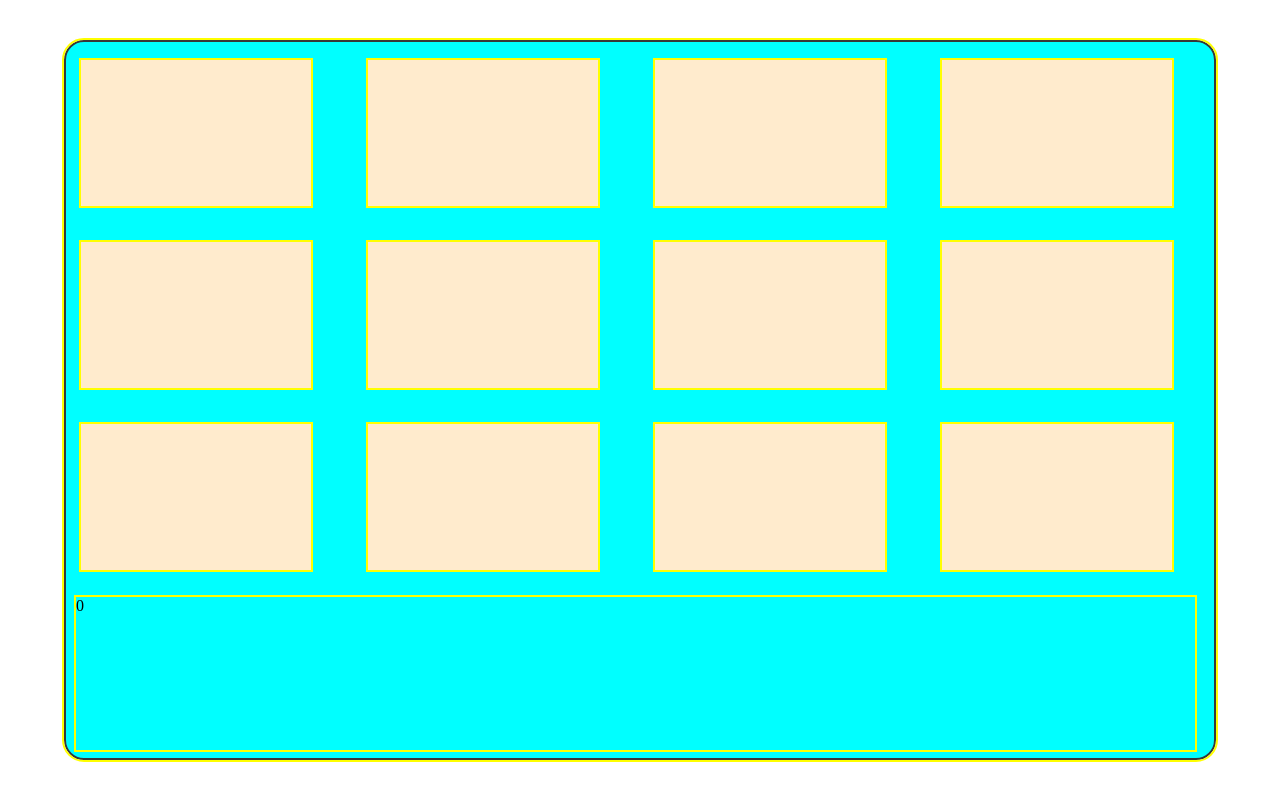
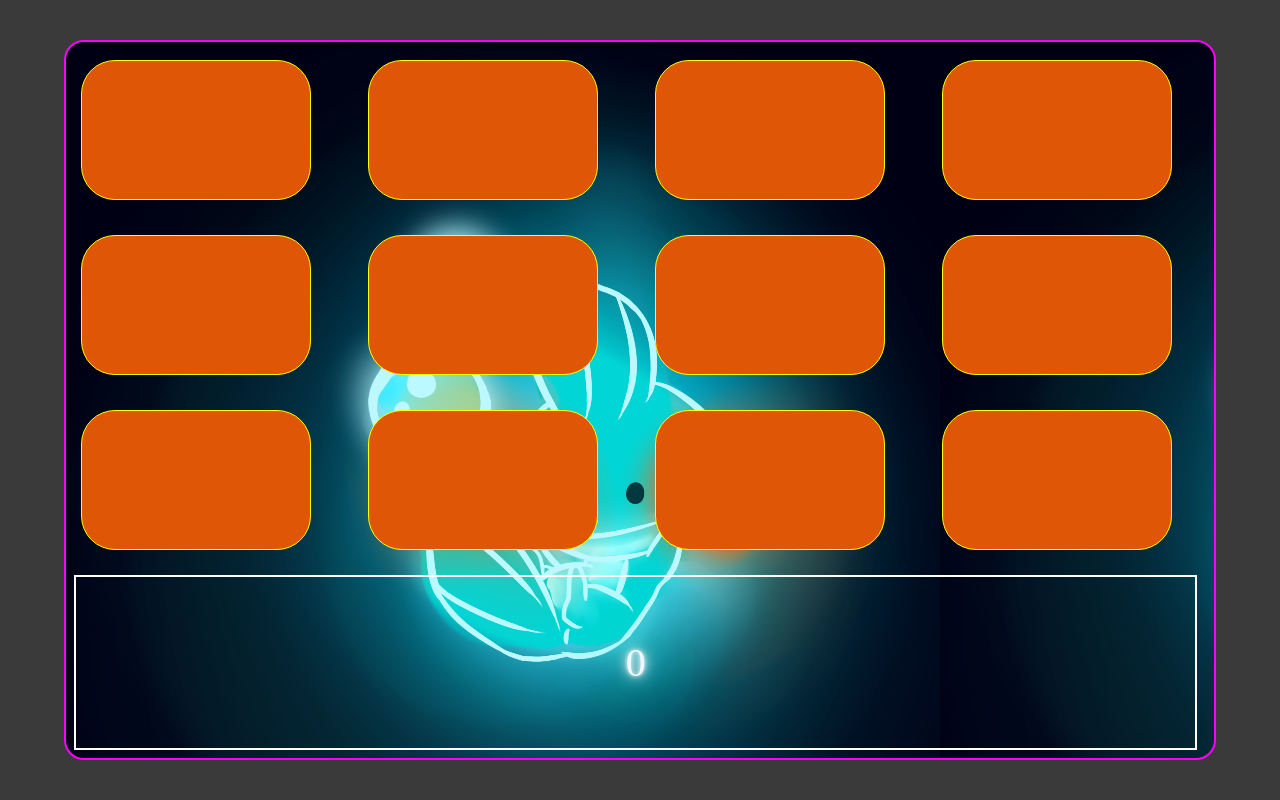
Before and after one commit to Martial01250/memory, a plain HTML site: page index.html in a window 1280 px wide. Drawn offline with Linux system fonts and the light colour scheme.

Commit message:
mise en page style

```diff
--- a/index.html
+++ b/index.html
@@ -22,7 +22,7 @@
             <div class="card" id="card10"></div>
             <div class="card" id="card11"></div>
             <div class="card" id="card12"></div>
-            <div id="score"></div>
+            <div id="score" class="Neon1"></div>
         </div>
     </div>
 
--- a/index.js
+++ b/index.js
@@ -5,9 +5,9 @@ let scor = 0;
 
 score.textContent = scor ;
 
-div.forEach((item) => {
-  item.style.outline = "2px yellow solid";
-});
+// div.forEach((item) => {
+//   item.style.outline = "2px yellow solid";
+// });
 let imgs = ["./imgs/007.png",
             "./imgs/010.png",
             "./imgs/025.png",
@@ -50,7 +50,6 @@ cards.forEach((pokeCard,index)=>{
         }
 
         card = pokeCard.style.backgroundImage = "url(" + imgRandom[index] + ")";
-
         clickCountPoke ++;
         if(clickCountPoke == 1){
             card1 = card;
@@ -79,10 +78,8 @@ cards.forEach((pokeCard,index)=>{
                     cardDiv1 = null;
                     cardDiv2 = null;
 
-
-
                 }
-            },500)
+            },300)
 
 
 
--- a/style.css
+++ b/style.css
@@ -1,4 +1,6 @@
 * {
+  color: aliceblue;
+  font-size: 40px;
   box-sizing: border-box;
   margin: 0;
   padding: 0;
@@ -8,6 +10,7 @@ body{
     width: 100vw;
 }
 #container{
+  background-color: rgb(58, 58, 58);
     display: flex;
     align-items: center;
     justify-content: center;
@@ -28,22 +31,47 @@ body{
           "4 5 6 "
           "1 2 3"
           "score";
-        border: 2px solid rgb(56, 55, 56);
+        border: 2px solid rgb(253, 1, 253);
         border-radius: 20px;
         align-items: center;
-        background-color: aqua;
+        background-image: url(./imgs/92.png);
 }
 
 .card{
+  border: 1px solid yellow;
+  border-radius: 34px;
     background-size: cover;
-    background-color:blanchedalmond;
+    background-color:rgb(223, 86, 7);
     margin: 15px;
     width: 80%;
     height: 80%;
 }
 
 #score{
-    margin-left: 10px;
-    height: 90%;
-    width: 390%;
+  display: flex;
+  justify-content: center;
+  align-items: center;
+  outline: 2px solid white;
+  margin-left: 10px;
+  height: 90%;
+  width: 390%;
 }
+.Neon1{
+  animation: flicker 1.5s infinite alternate;
+}
+@keyframes flicker {
+  0%, 18%, 22%, 25%, 53%, 57%, 100% {
+      text-shadow:
+      0 0 4px #fff,
+      0 0 11px #fff,
+      0 0 19px #fff,
+      0 0 40px #0fa,
+      0 0 80px #0fa,
+      0 0 90px #0fa,
+      0 0 100px #0fa,
+      0 0 150px #0fa;
+  }
+  20%, 24%, 55% {
+      text-shadow: none;
+  }
+}
```
Also changed, not shown: imgs/92.png (added), imgs/pokeball.jpg (added).
